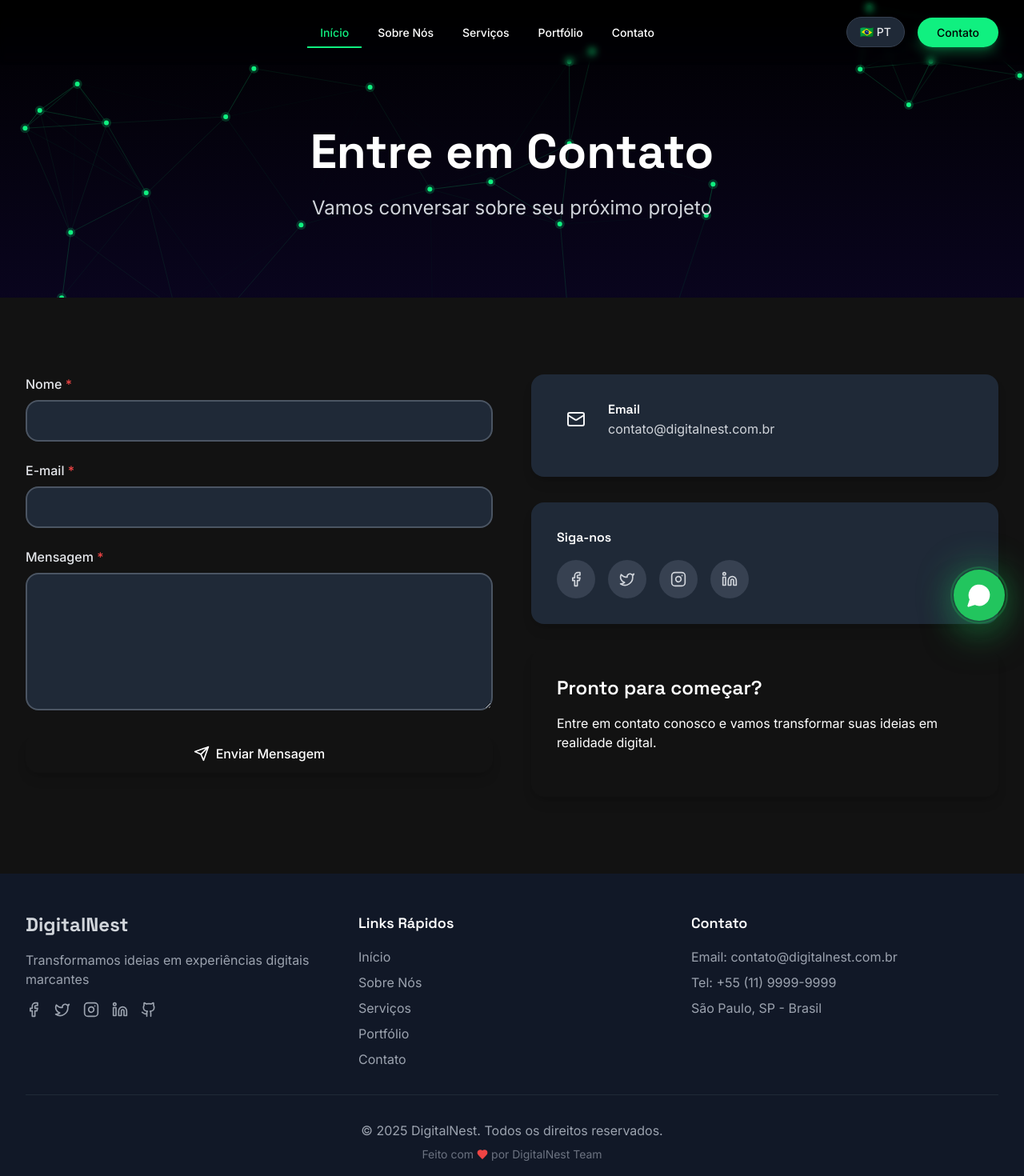
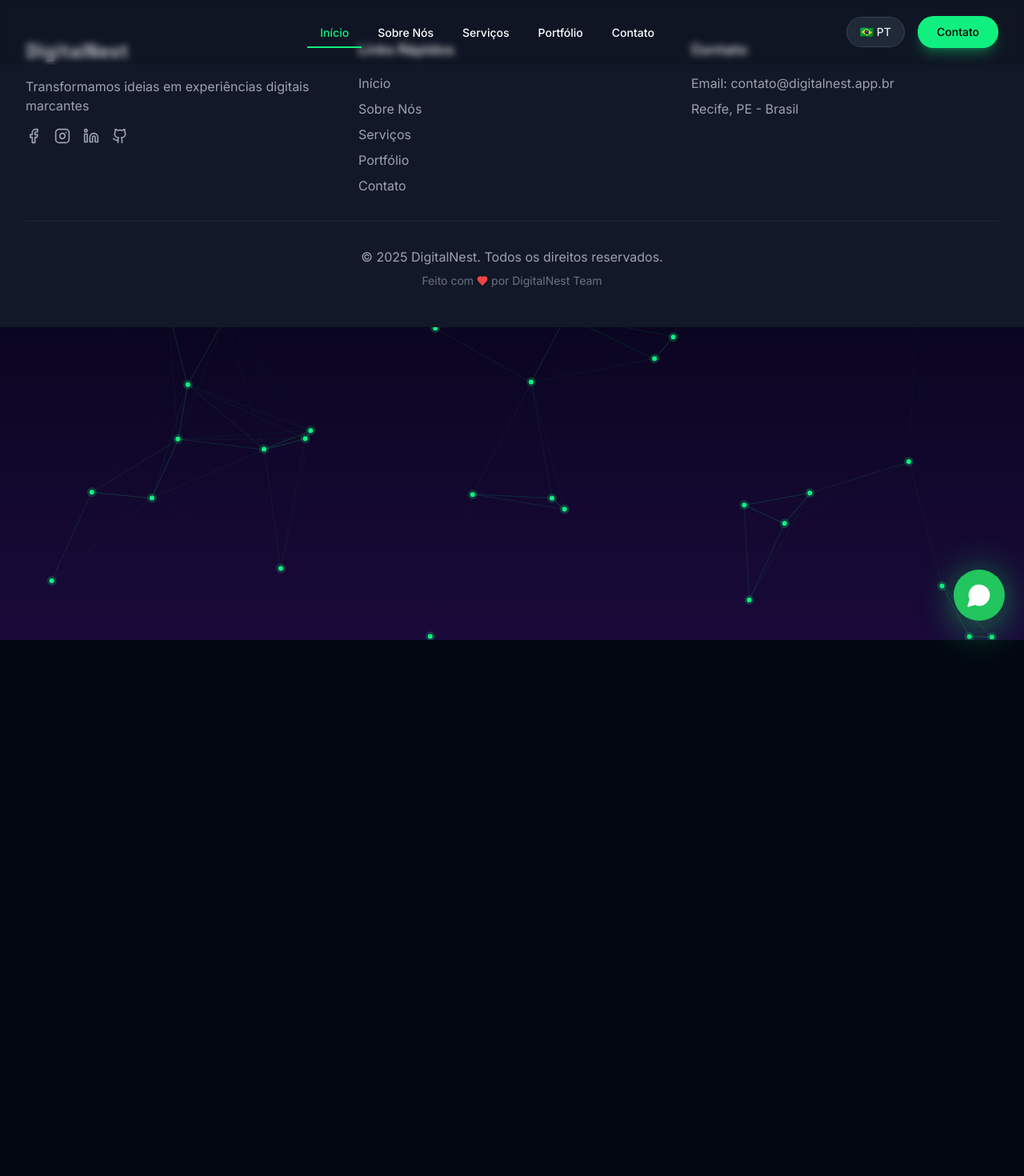
Before and after one commit to cantalusto/digitalnest, a React (Vite) app: page /contact in a window 1280 px wide. Shown: the top 1470 px of the page at 80% size. After the commit the page ends 800 px from the top, so only its background shows below. Built offline with nearby package versions, Linux system fonts and the light colour scheme.

Commit message:
update: correções de infos e bugs
- Correção de infos da empresa na página
- Correção dos links úteis no footer
- Correção do botão contato da navbar
- Adição de função auxiliar para scroll até seções
- Correção de rotas

```diff
--- a/src/App.tsx
+++ b/src/App.tsx
@@ -5,10 +5,6 @@ import { Footer } from './components/Footer';
 import { AnimatedBackground } from './components/ui/AnimatedBackground';
 import { WhatsAppButton } from './components/WhatsAppButton';
 import { Home } from './pages/Home';
-import { About } from './pages/About';
-import { Services } from './pages/Services';
-import { Portfolio } from './pages/Portfolio';
-import { Contact } from './pages/Contact';
 
 function App() {
   // Force dark mode
@@ -31,10 +27,6 @@ function App() {
           <main className="flex-grow w-full">
             <Routes>
               <Route path="/" element={<Home />} />
-              <Route path="/about" element={<About />} />
-              <Route path="/services" element={<Services />} />
-              <Route path="/portfolio" element={<Portfolio />} />
-              <Route path="/contact" element={<Contact />} />
             </Routes>
           </main>
           <Footer />
--- a/src/components/Footer.tsx
+++ b/src/components/Footer.tsx
@@ -1,8 +1,9 @@
 import React from 'react';
 import { useTranslation } from 'react-i18next';
 import { Link } from 'react-router-dom';
-import { Facebook, Twitter, Instagram, Linkedin, Github, Heart } from 'lucide-react';
+import { Facebook, Instagram, Linkedin, Github, Heart } from 'lucide-react';
 import { Container } from './ui/Container';
+import { scrollTo } from '@/utils/scroll';
 
 export const Footer: React.FC = () => {
   const { t } = useTranslation();
@@ -10,18 +11,17 @@ export const Footer: React.FC = () => {
 
   const socialLinks = [
     { icon: Facebook, href: '#', label: 'Facebook' },
-    { icon: Twitter, href: '#', label: 'Twitter' },
     { icon: Instagram, href: '#', label: 'Instagram' },
     { icon: Linkedin, href: '#', label: 'LinkedIn' },
     { icon: Github, href: '#', label: 'GitHub' },
   ];
 
   const navLinks = [
-    { path: '/', label: t('navbar.home') },
-    { path: '/about', label: t('navbar.about') },
-    { path: '/services', label: t('navbar.services') },
-    { path: '/portfolio', label: t('navbar.portfolio') },
-    { path: '/contact', label: t('navbar.contact') },
+    { path: 'home', label: t('navbar.home') },
+    { path: 'about', label: t('navbar.about') },
+    { path: 'services', label: t('navbar.services') },
+    { path: 'portfolio', label: t('navbar.portfolio') },
+    { path: 'contact', label: t('navbar.contact') },
   ];
 
   return (
@@ -57,12 +57,12 @@ export const Footer: React.FC = () => {
               <ul className="space-y-2">
                 {navLinks.map((link) => (
                   <li key={link.path}>
-                    <Link
-                      to={link.path}
+                    <button
+                      onClick={() => scrollTo(link.path)}
                       className="text-gray-400 hover:text-primary transition-colors"
                     >
                       {link.label}
-                    </Link>
+                    </button>
                   </li>
                 ))}
               </ul>
@@ -74,9 +74,8 @@ export const Footer: React.FC = () => {
                 {t('footer.contactInfo')}
               </h4>
               <ul className="space-y-2 text-gray-400">
-                <li>Email: contato@digitalnest.com.br</li>
-                <li>Tel: +55 (11) 9999-9999</li>
-                <li>São Paulo, SP - Brasil</li>
+                <li>Email: contato@digitalnest.app.br</li>
+                <li>Recife, PE - Brasil</li>
               </ul>
             </div>
           </div>
--- a/src/components/Navbar.tsx
+++ b/src/components/Navbar.tsx
@@ -5,6 +5,7 @@ import { Menu, X } from 'lucide-react';
 import { motion, AnimatePresence } from 'framer-motion';
 import { LanguageToggle } from './LanguageToggle';
 import { Container } from './ui/Container';
+import { scrollTo } from '../utils/scroll';
 
 export const Navbar: React.FC = () => {
   const [isOpen, setIsOpen] = useState(false);
@@ -83,7 +84,8 @@ export const Navbar: React.FC = () => {
       const element = document.querySelector(path);
       if (element) {
         const navbarHeight = 80; // Height of navbar
-        const targetPosition = element.getBoundingClientRect().top + window.pageYOffset - navbarHeight;
+        const targetPosition =
+          element.getBoundingClientRect().top + window.pageYOffset - navbarHeight;
         const startPosition = window.pageYOffset;
         const distance = targetPosition - startPosition;
         const duration = 1200; // 1.2 seconds for smooth scroll
@@ -236,12 +238,12 @@ export const Navbar: React.FC = () => {
               whileTap={{ scale: 0.95 }}
               transition={{ duration: 0.2 }}
             >
-              <Link
-                to="/contact"
+              <button
+                onClick={() => scrollTo('contact')}
                 className="ml-2 px-6 py-2.5 rounded-full bg-primary-500 text-dark text-sm font-medium shadow-lg shadow-primary-500/30 hover:shadow-xl hover:shadow-primary-500/50 transition-all"
               >
                 {t('navbar.contact')}
-              </Link>
+              </button>
             </motion.div>
           </div>
 
--- a/src/pages/Contact.tsx
+++ b/src/pages/Contact.tsx
@@ -85,7 +85,6 @@ export const Contact: React.FC = () => {
 
   const socialLinks = [
     { icon: Facebook, href: '#', label: 'Facebook', color: 'hover:text-blue-600' },
-    { icon: Twitter, href: '#', label: 'Twitter', color: 'hover:text-sky-500' },
     { icon: Instagram, href: '#', label: 'Instagram', color: 'hover:text-pink-600' },
     { icon: Linkedin, href: '#', label: 'LinkedIn', color: 'hover:text-blue-700' },
   ];
@@ -198,7 +197,7 @@ export const Contact: React.FC = () => {
                     <h3 className="font-heading font-semibold text-gray-900 dark:text-white">
                       Email
                     </h3>
-                    <p className="text-gray-600 dark:text-gray-300">contato@digitalnest.com.br</p>
+                    <p className="text-gray-600 dark:text-gray-300">contato@digitalnest.app.br</p>
                   </div>
                 </div>
               </div>
--- /dev/null
+++ b/src/utils/scroll.ts
@@ -0,0 +1,9 @@
+export const scrollTo = (sectionId: string) => {
+  const section = document.getElementById(sectionId);
+
+  if (section) {
+    section?.scrollIntoView({
+      behavior: 'smooth',
+    });
+  }
+};
```
